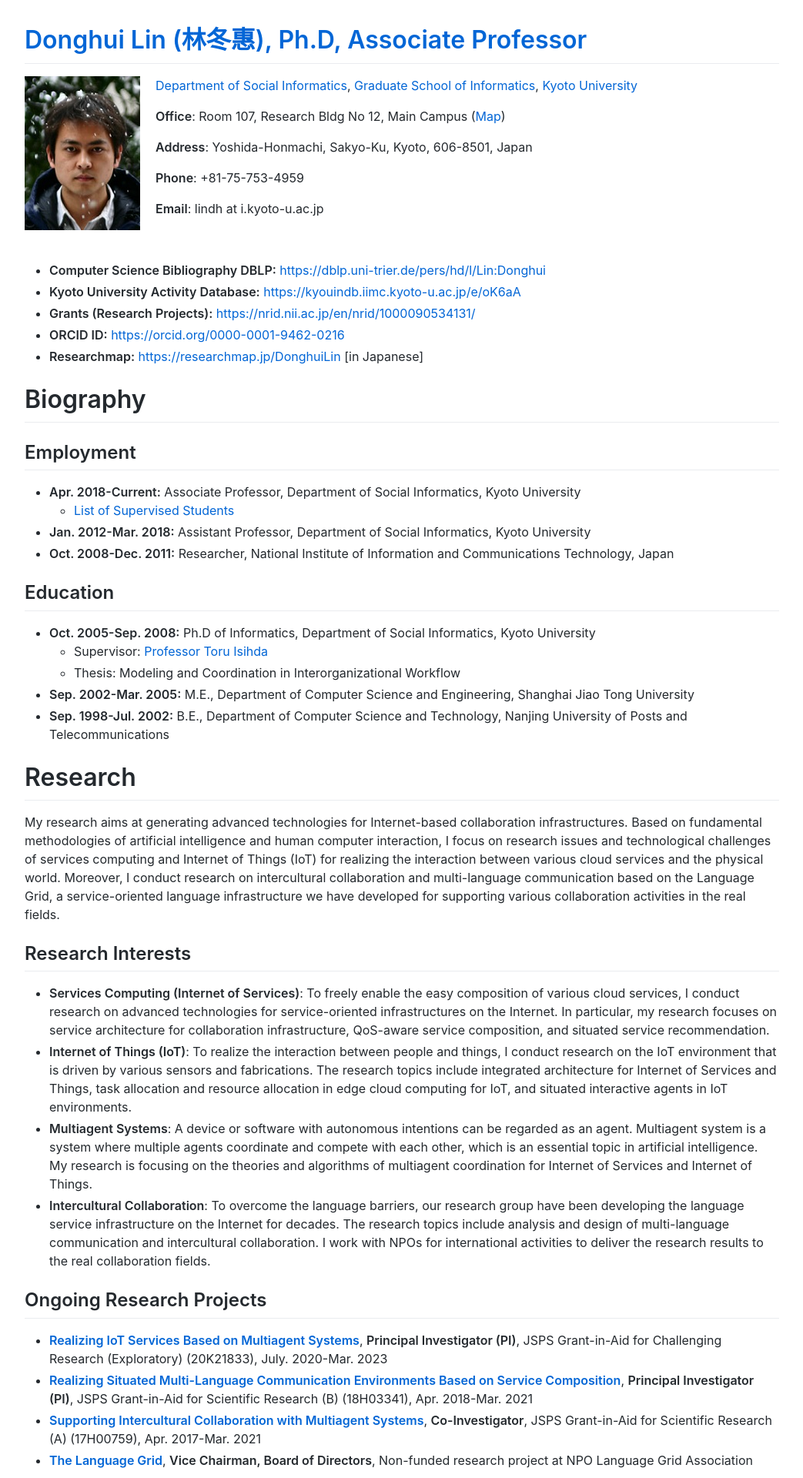
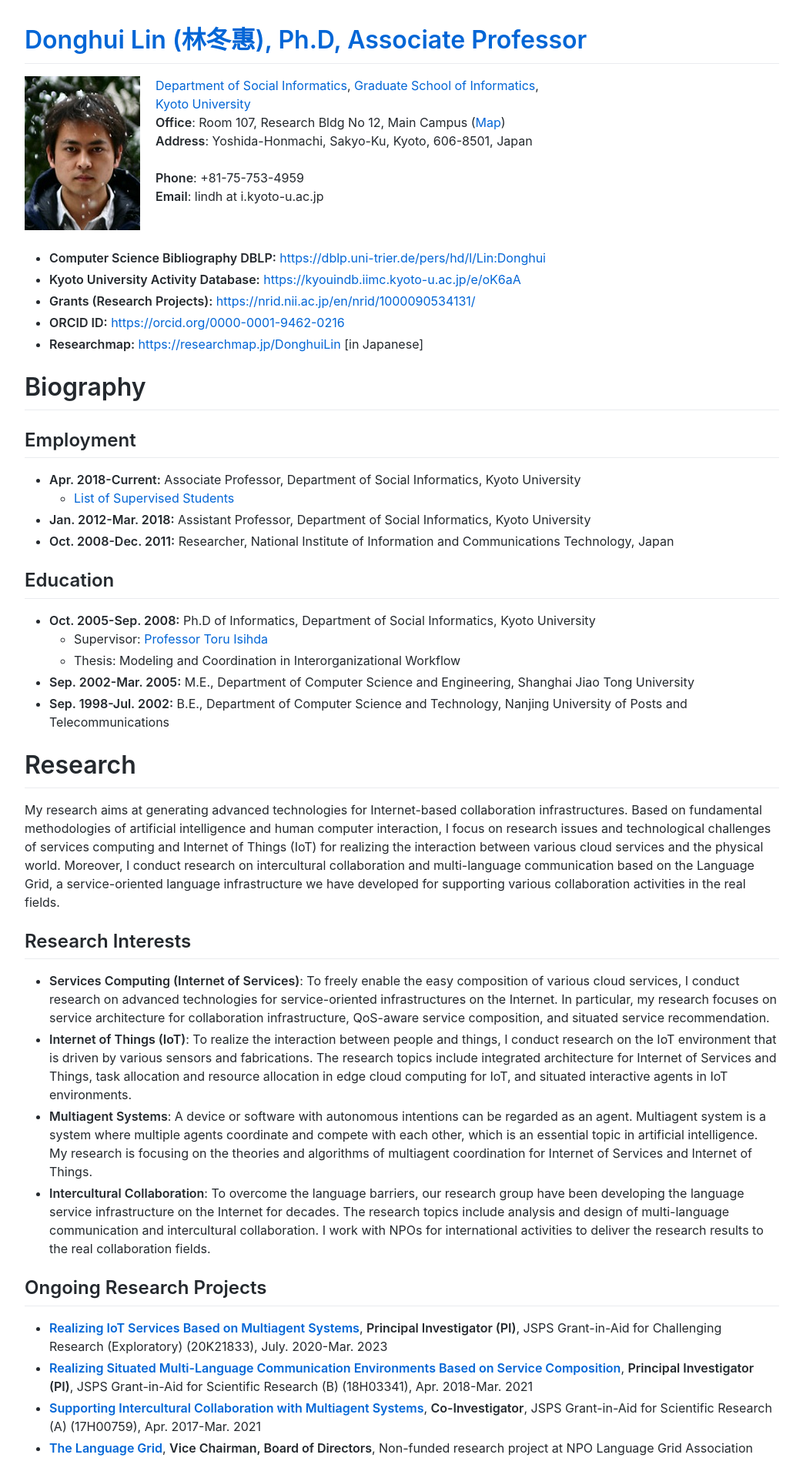
Before and after one commit to lindh/lindh.github.io, a Jekyll site: the page built from index.md, in a window 1280 px wide. Shown: the top 1920 px of the page at 77% size, without its empty margins (118-1161 px from the left). Built offline with Jekyll 4.4.1, drawn with Linux system fonts in a browser that asks for light colours; comment, search, counter and statistics services are not loaded.

Commit message:
Update index.md

```diff
--- a/index.md
+++ b/index.md
@@ -3,15 +3,16 @@
 ---
 
 <img align="left" src="./images/lin.jpg"/>
-
-   [Department of Social Informatics](http://www.soc.i.kyoto-u.ac.jp/en/), [Graduate School of Informatics](http://www.i.kyoto-u.ac.jp/en/), [Kyoto University](https://www.kyoto-u.ac.jp/en/)
-
+   [Department of Social Informatics](http://www.soc.i.kyoto-u.ac.jp/en/), [Graduate School of Informatics](http://www.i.kyoto-u.ac.jp/en/),
+   <br>
+   [Kyoto University](https://www.kyoto-u.ac.jp/en/)
+   <br>
    **Office**: Room 107, Research Bldg No 12, Main Campus ([Map](https://www.kyoto-u.ac.jp/en/access/main-campus-map.html))
-
+   <br>
    **Address**: Yoshida-Honmachi, Sakyo-Ku, Kyoto, 606-8501, Japan
-
+   <br>
    **Phone**: +81-75-753-4959
-
+   <br>
    **Email**: lindh at i.kyoto-u.ac.jp
 
 <br>
```
